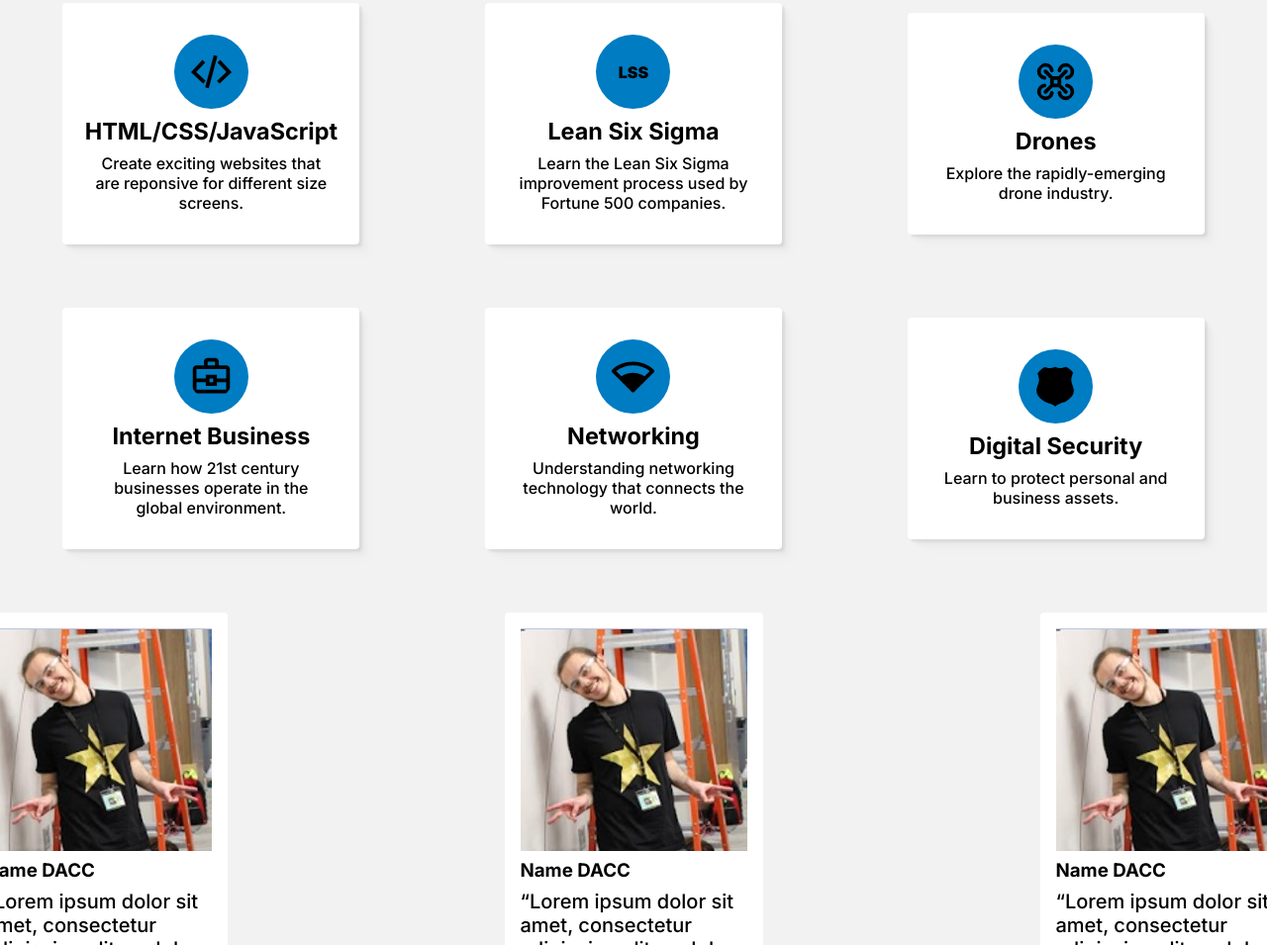
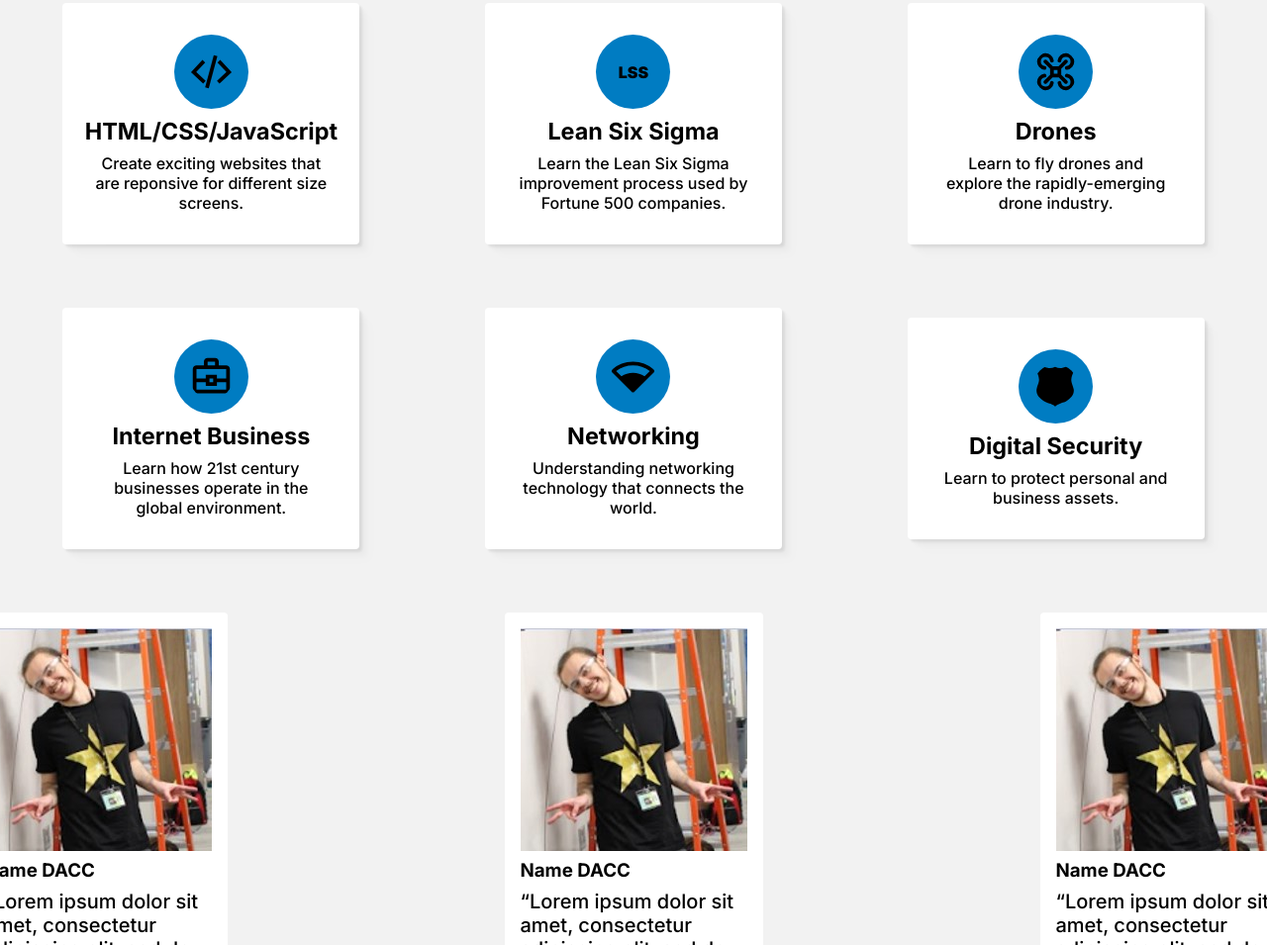
Before and after one commit to BeBeepBOOPbot/ADF-classWebpage, a plain HTML site: page index.html in a window 1280 px wide. Shown: the part 1470-2425 px from the top of the page at 99% size. Drawn offline with Linux system fonts and the light colour scheme; a script that the page names is missing.

Commit message:
Update index.html

```diff
--- a/index.html
+++ b/index.html
@@ -65,7 +65,7 @@
                 <a href="./desctiption.html" class="programs-card">
                     <img src="./Assets/Images/drone.svg" class="programs-icon" alt="">
                     <h3>Drones</h3>
-                    <p>Explore the rapidly-emerging drone industry.</p>
+                    <p>Learn to fly drones and explore the rapidly-emerging drone industry.</p>
                 </a>
                 <a href="./desctiption.html" class="programs-card">
                     <img src="./Assets/Images/business-center-outline.svg" class="programs-icon" alt="">
```
